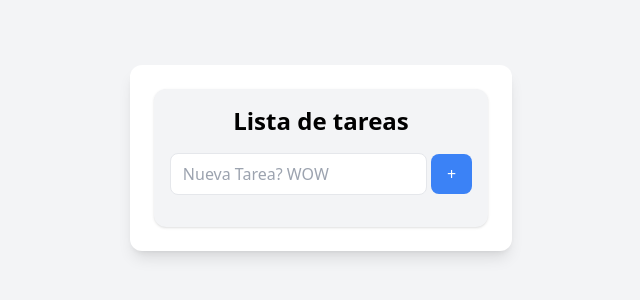
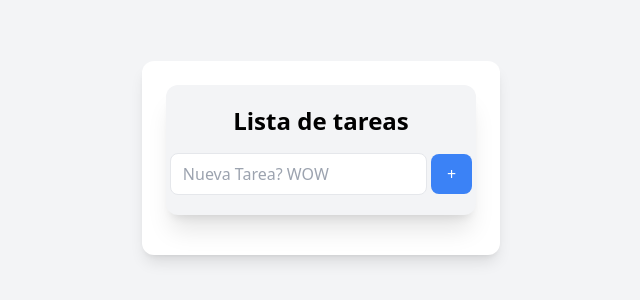
Before and after one commit to WinstonR0/tareas_pendientes, a website: page frontend/index.html in a window 1280 px wide. Shown: the part 242-542 px from the top of the page, without its empty margins (319-959 px from the left). Drawn offline with nearby package versions, Linux system fonts and the light colour scheme; no server answers.

Commit message:
update style of header and title

```diff
--- a/frontend/index.html
+++ b/frontend/index.html
@@ -10,9 +10,9 @@
 
     <div class="bg-white shadow-lg rounded-xl p-6 max-w-2xl m-6">
         <!-- HEADER -->
-        <div class="sticky top-0 shadow rounded-xl z-10 p-4 bg-gray-100">
+        <div class="sticky top-0 shadow-xl rounded-xl z-10 p-1 bg-gray-100 mb-4">
 
-        <h1 class="text-2xl font-bold mb-4 text-center">
+        <h1 class="text-2xl font-bold m-4 text-center">
             Lista de tareas
         </h1>
 
```
